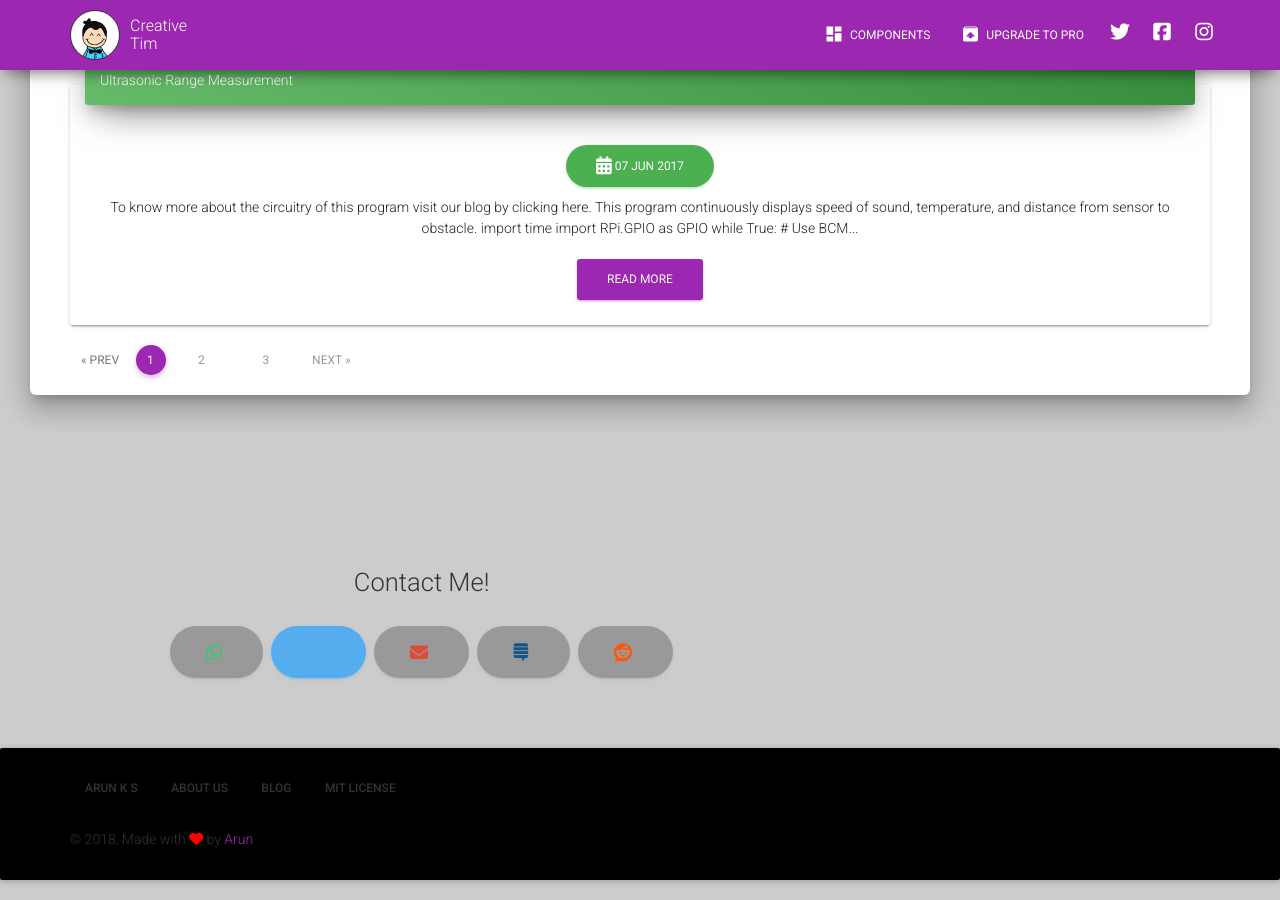
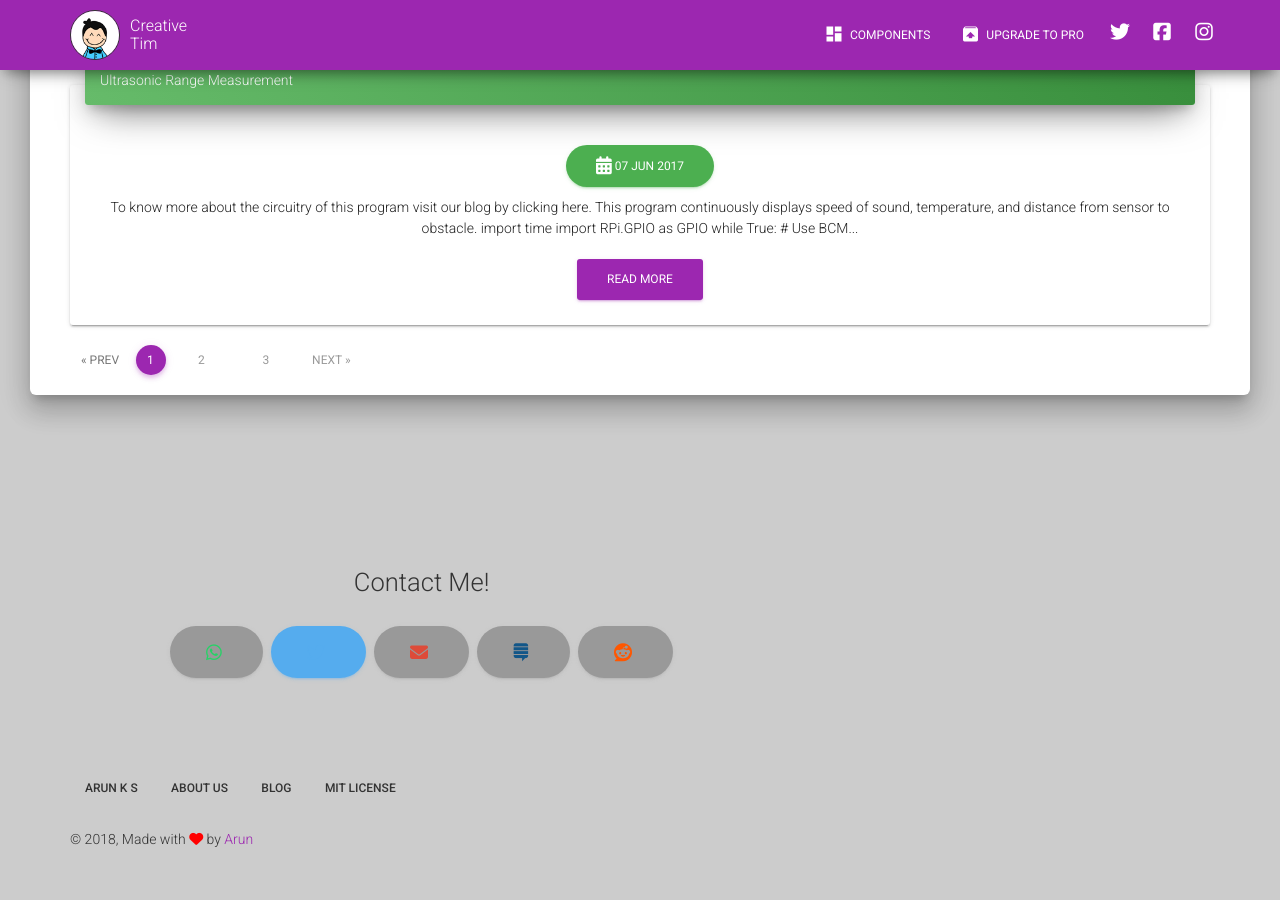
Before and after one commit to tip4programs/imbue, a Jekyll site: the page built from index.html, in a window 1280 px wide and 900 px high, scrolled down 1566 px. Built offline with Jekyll 4.4.1, drawn with Linux system fonts in a browser that asks for light colours; nearby versions of some CDN libraries; the list of posts is cut into pages by our own code.

Commit message:
Update footer.html

```diff
--- a/_includes/footer.html
+++ b/_includes/footer.html
@@ -1,4 +1,3 @@
-<div class="panel panel-primary" id="footer_color">
 <footer class="footer">
             <div class="container">
                 <nav>
@@ -33,4 +32,3 @@
                      </div>
             </div>
         </footer>
-</div>
```
